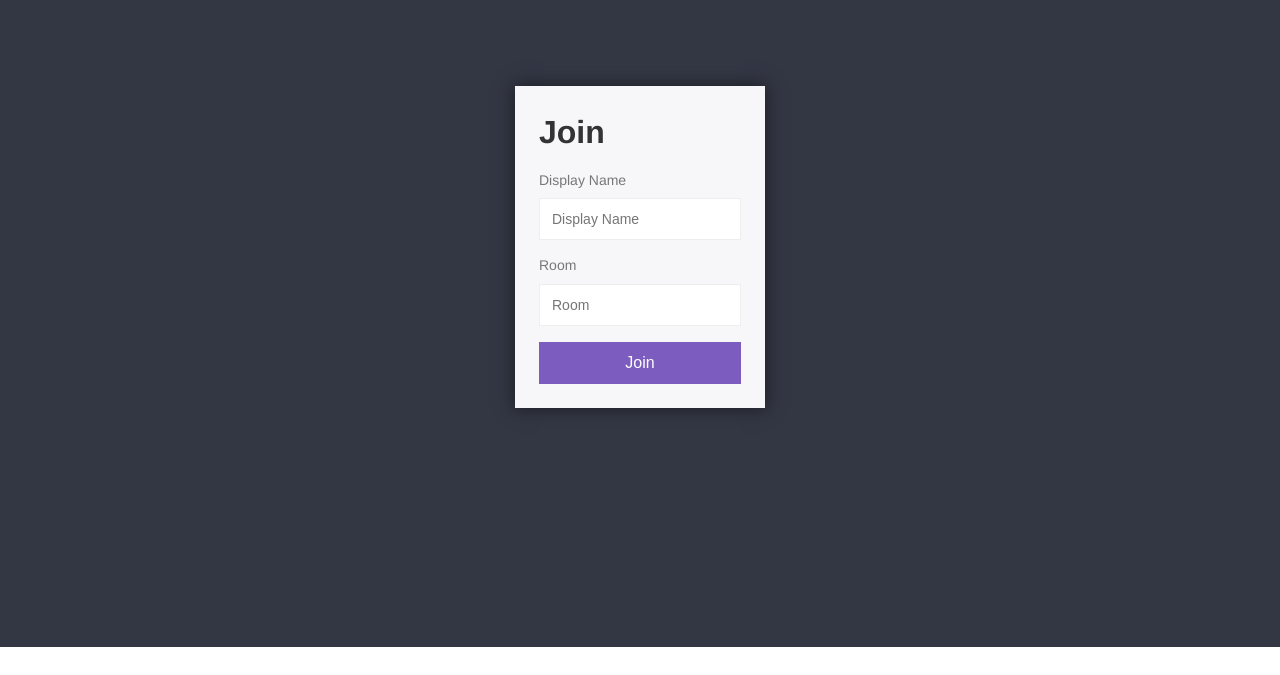
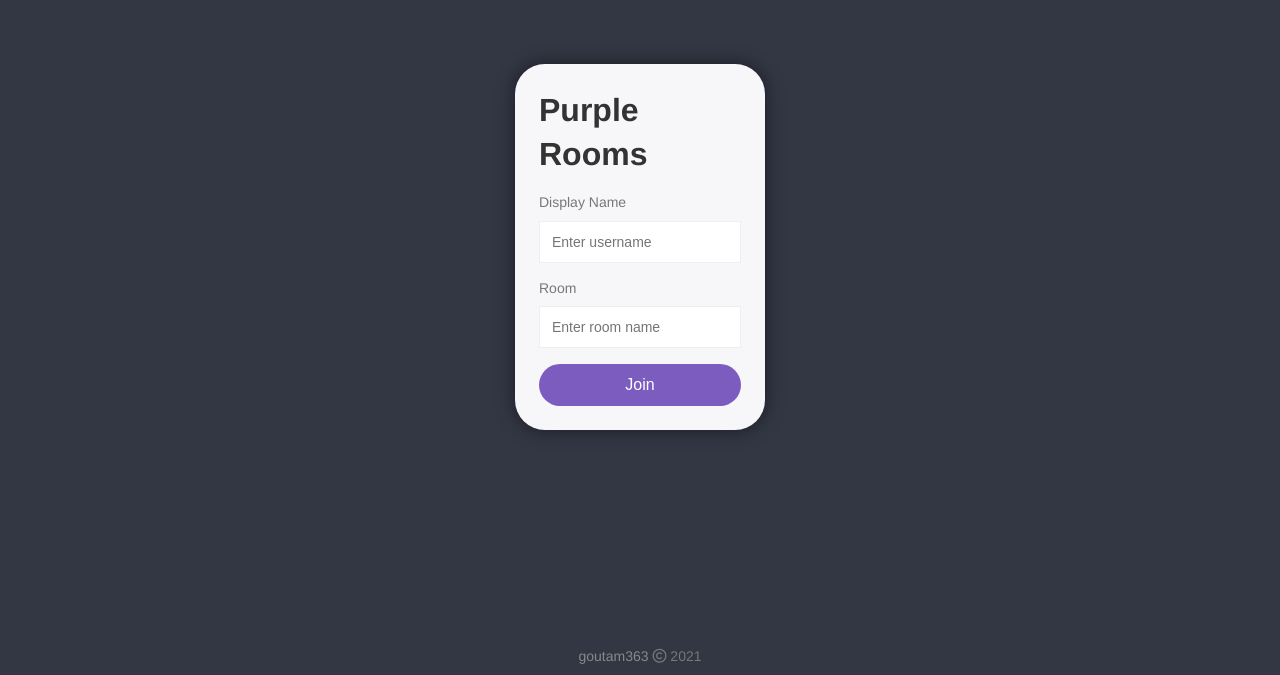
Before and after one commit to Goutam363/ChatRoomWebApp, a website: page public/index.html in a window 1280 px wide. Shown: the part 153-828 px from the top of the page. Before the commit the page ends 800 px from the top, so only its background shows below. Drawn offline with Linux system fonts and the light colour scheme.

Commit message:
removed unnecessary codes

```diff
--- a/public/css/styles.css
+++ b/public/css/styles.css
@@ -67,15 +67,37 @@ button:disabled {
     align-items: center;
 }
 
+#copyright{
+    color: black;
+    display: flex;
+    justify-content: center;
+
+}
+
+footer{
+    color: #888888;
+    background-color: #333744;
+    width: 100vw;
+    display: flex;
+    justify-content: center;
+}
+
+footer a{
+    color: #888888;
+    text-decoration: none;
+}
+
 .centered-form__box {
     box-shadow: 0px 0px 17px 1px #1D1F26;
     background: #F7F7FA;
     padding: 24px;
     width: 250px;
+    border-radius: 30px;
 }
 
 .centered-form button {
     width: 100%;
+    border-radius: 30px;
 }
 
 .centered-form input {
--- a/public/index.html
+++ b/public/index.html
@@ -4,22 +4,26 @@
     <meta charset="UTF-8">
     <meta http-equiv="X-UA-Compatible" content="IE=edge">
     <meta name="viewport" content="width=device-width, initial-scale=1.0">
-    <title>Chat App</title>
+    <title>Purple Rooms</title>
     <link rel="icon" href="/img/favicon.png">
     <link rel="stylesheet" href="/css/styles.css">
+    <script src="https://kit.fontawesome.com/91d01b5d54.js" crossorigin="anonymous"></script>
 </head>
 <body>
     <div class="centered-form">
         <div class="centered-form__box">
-            <h1>Join</h1>
+            <h1>Purple Rooms</h1>
             <form action="/chat.html">
                 <label>Display Name</label>
-                <input type="text" name="username" placeholder="Display Name" required>
+                <input type="text" name="username" placeholder="Enter username" required>
                 <label>Room</label>
-                <input type="text" name="room" placeholder="Room" required>
+                <input type="text" name="room" placeholder="Enter room name" required>
                 <button>Join</button>
             </form>
         </div>
     </div>
+    <footer>
+        <label><a target="_blank" href="https://www.goutam363.com/">goutam363</a> <i class="far fa-copyright"></i> 2021</label>
+    </footer>
 </body>
 </html>
```
Also changed, not shown: public/chat.html (+1 -1 lines), public/js/chat.js (+0 -9 lines), src/index.js (+0 -7 lines), src/utils/users.js (+0 -26 lines), public/img/chatroom.png (deleted).
